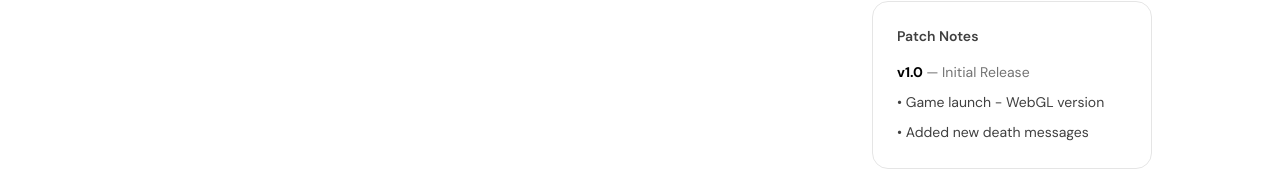
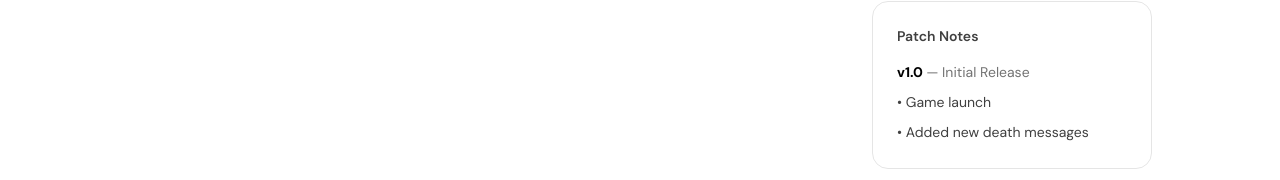
Before and after one commit to Minxci/neverphorm-site, a React (Vite) app in the folder apps/web/: page /mobile/vecpulse in a window 1280 px wide. Shown: the part 2205-2385 px from the top of the page. Built offline with nearby package versions, Linux system fonts and the light colour scheme; the HTML template or start-up script is replaced by a standard one; what pocketbase would draw is missing.

Commit message:
minor changes and still need to update about

```diff
--- a/apps/web/src/pages/Mobile/VecPulse.jsx
+++ b/apps/web/src/pages/Mobile/VecPulse.jsx
@@ -20,7 +20,7 @@ const vecpulsePatchNotes = [
     version: "v1.0",
     date: "Initial Release",
     notes: [
-      "Game launch - WebGL version",
+      "Game launch",
       "Added new death messages",
     ],
   },
```
